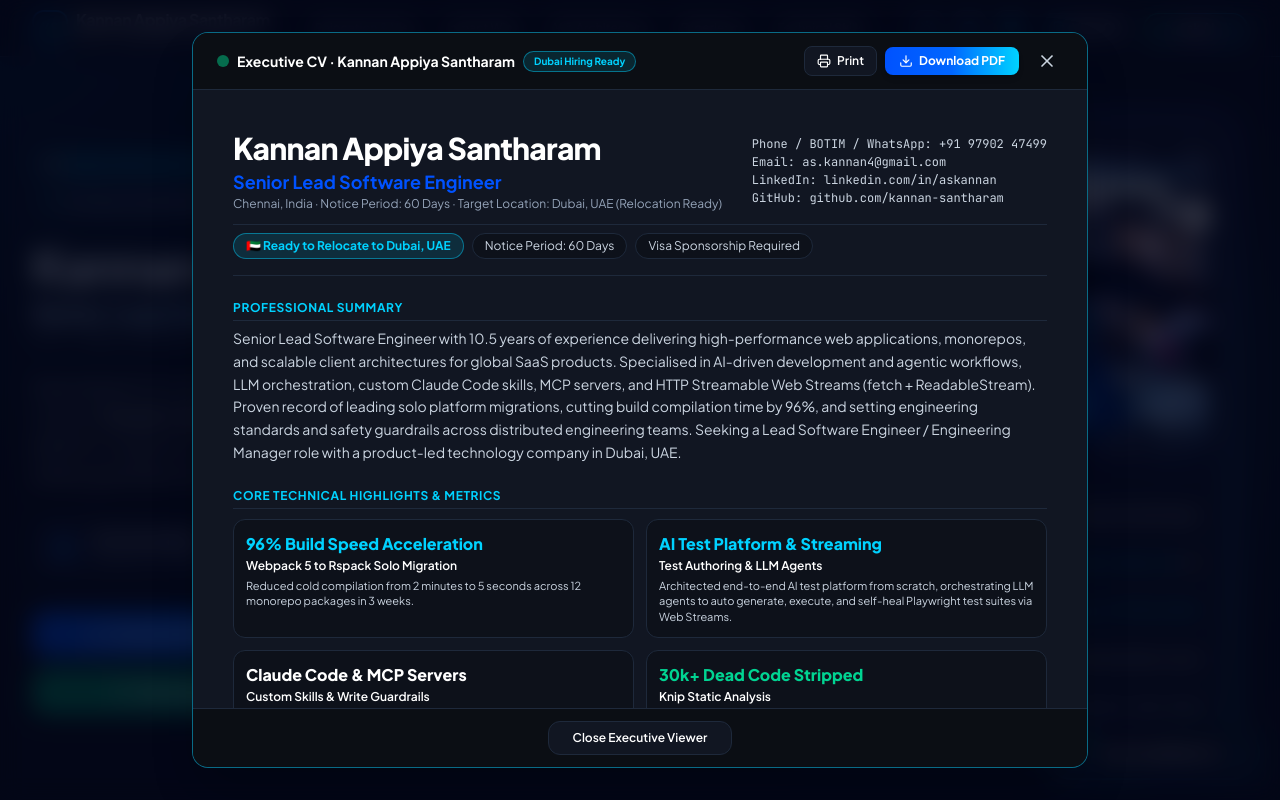
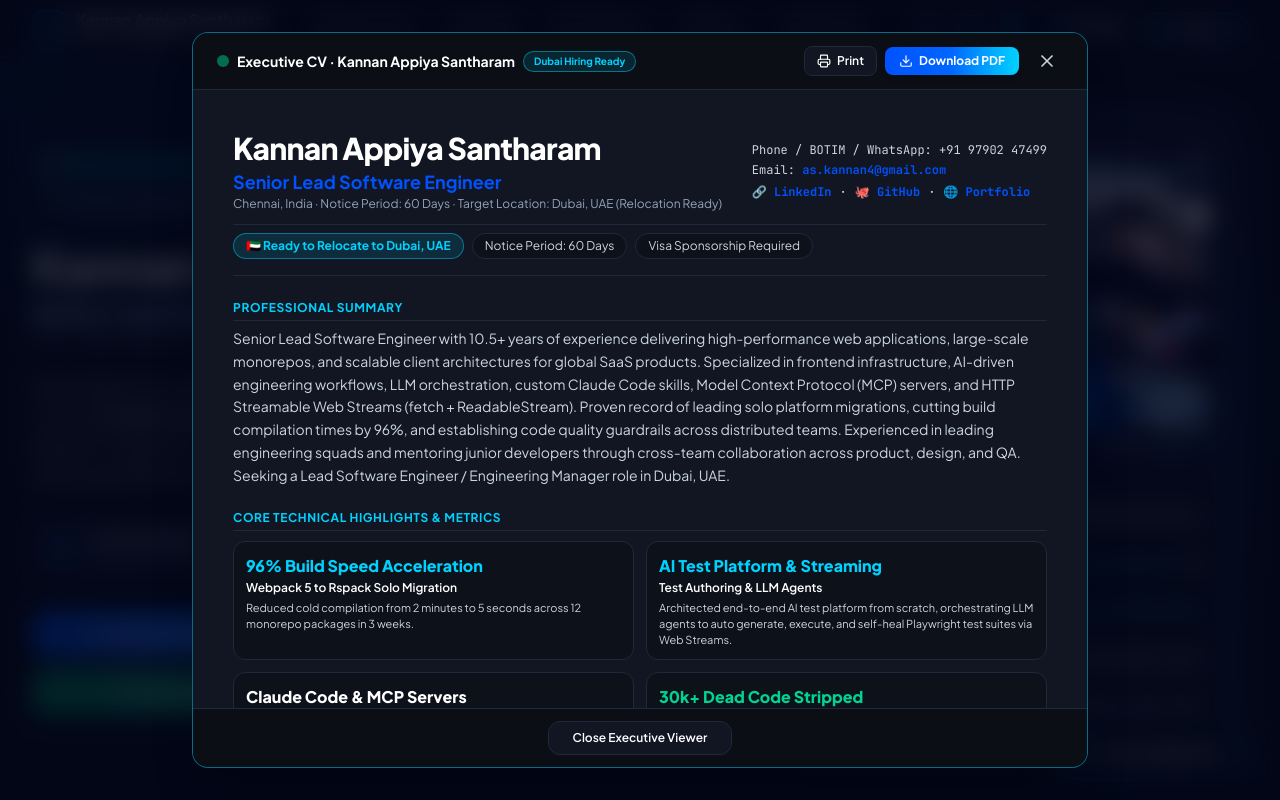
Before and after one commit to kannan-santharam/kannan-portfolio, a React (Vite) app: page / in a window 1280 px wide. Both pictures are taken after a click on the button "Interactive Executive View". Shown: the top 800 px of the page. Built offline with nearby package versions, Linux system fonts and the light colour scheme.

Commit message:
fix(resume): align professional experience header, fix bullet encoding, embed visible URLs, add SSE skill, and set PDF metadata

```diff
--- a/src/components/HeroSection.tsx
+++ b/src/components/HeroSection.tsx
@@ -150,7 +150,7 @@
               <div className="grid grid-cols-1 sm:grid-cols-2 gap-2.5">
                 <a
                   href="/Kannan_Santharam.pdf"
-                  download="Kannan_Santharam_Senior_Lead_Software_Engineer.pdf"
+                  download="Kannan-AS.pdf"
                   className="flex items-center justify-center gap-2 rounded-xl bg-gradient-to-r from-[#0052FF] via-[#0066FF] to-[#00D2FF] px-5 py-3 text-xs sm:text-sm font-bold text-white transition-all hover:scale-[1.01] hover:shadow-lg hover:shadow-[#0052FF]/30 cursor-pointer text-center active:scale-95 shadow-md"
                 >
                   <Download className="h-4 w-4 shrink-0" />
--- a/src/components/ResumeModal.tsx
+++ b/src/components/ResumeModal.tsx
@@ -48,7 +48,7 @@
 
             <a
               href="/Kannan_Santharam.pdf"
-              download="Kannan_Appiya_Santharam_Senior_Lead_Software_Engineer.pdf"
+              download="Kannan-AS.pdf"
               className="flex items-center gap-1.5 rounded-lg bg-gradient-to-r from-[#0052FF] via-[#0066FF] to-[#00D2FF] px-3.5 py-1.5 text-xs font-bold text-white transition-all hover:brightness-110 shadow-md cursor-pointer"
             >
               <Download className="h-3.5 w-3.5" />
@@ -84,11 +84,22 @@
               </div>
 
               {/* Clean Contact Info */}
-              <div className="space-y-0.5 text-xs theme-sub font-mono print:text-right print:font-sans print:text-[9pt] print:text-slate-700">
+              <div className="space-y-1 text-xs theme-sub font-mono print:text-right print:font-sans print:text-[9pt] print:text-slate-700">
                 <div>Phone / BOTIM / WhatsApp: {RESUME_DATA.contact.phone}</div>
-                <div>Email: {RESUME_DATA.contact.email}</div>
-                <div>LinkedIn: {RESUME_DATA.contact.linkedinDisplay}</div>
-                <div>GitHub: {RESUME_DATA.contact.githubDisplay}</div>
+                <div>Email: <a href={`mailto:${RESUME_DATA.contact.email}`} className="text-[var(--color-primary)] hover:underline font-semibold">{RESUME_DATA.contact.email}</a></div>
+                <div className="pt-0.5 flex flex-wrap items-center gap-2 print:justify-end">
+                  <a href={RESUME_DATA.contact.linkedin} target="_blank" rel="noreferrer" className="text-[var(--color-primary)] hover:underline font-bold flex items-center gap-1">
+                    <span>🔗 LinkedIn</span>
+                  </a>
+                  <span>·</span>
+                  <a href={RESUME_DATA.contact.github} target="_blank" rel="noreferrer" className="text-[var(--color-primary)] hover:underline font-bold flex items-center gap-1">
+                    <span>🐙 GitHub</span>
+                  </a>
+                  <span>·</span>
+                  <a href="https://kannan-ai-dev.vercel.app" target="_blank" rel="noreferrer" className="text-[var(--color-primary)] hover:underline font-bold flex items-center gap-1">
+                    <span>🌐 Portfolio</span>
+                  </a>
+                </div>
               </div>
             </div>
 
@@ -195,12 +206,12 @@
               Technical Skills Matrix
             </h2>
             <div className="space-y-1.5 text-xs theme-sub mt-2 print:space-y-0.5 print:text-[9pt] print:text-slate-800 print:mt-1">
-              <div><strong>Frontend Core:</strong> React, React Compiler, TypeScript, JavaScript (ES6+), HTML5, CSS3, Tailwind CSS, SASS</div>
-              <div><strong>AI & Agentic Tech:</strong> Claude Code Skills, Model Context Protocol (MCP) Servers, Cursor IDE, LLM Orchestration, Write-Scope Safety, Amazon Bedrock AgentCore</div>
-              <div><strong>State & APIs:</strong> GraphQL, Apollo Client, REST APIs, Zustand, Custom Cached Query Hooks, HTTP Streamable Web Streams (fetch + ReadableStream)</div>
-              <div><strong>Architecture & Build:</strong> Monorepos, Rust-powered Rspack, Webpack 5, Vite, pnpm, Micro-Frontends, Knip Static Analysis, Design Systems, UI SDKs</div>
-              <div><strong>Testing & DevOps:</strong> Playwright E2E Suite (232 specs), Node.js, Jenkins CI/CD Pipelines, AWS (EC2, S3, Route 53)</div>
-              <div><strong>Leadership:</strong> Technical Team Leadership, Code Reviews, Developer Mentorship, Technical Knowledge Sharing, Engineering Governance</div>
+              <div><strong>Frontend Core:</strong> React, TypeScript, JavaScript (ES6+), HTML5, CSS3, Tailwind CSS, SASS, Responsive Web Design, Core Web Vitals</div>
+              <div><strong>AI & Agentic Tech:</strong> Claude Code Skills, Model Context Protocol (MCP) Servers, Cursor IDE, LLM Orchestration, HTTP Streamable (ReadableStream), Agent Guardrails & Write-Scope Design</div>
+              <div><strong>State, APIs & Streaming:</strong> GraphQL, Apollo Client, REST APIs, Zustand, Custom Cached Query Hooks, Server-Sent Events (SSE), HTTP Streamable Web Streams</div>
+              <div><strong>Architecture & Build:</strong> Monorepos, Rust-powered Rspack, Webpack 5, Micro-Frontends, Knip Static Analysis, Design Systems, Role-Based Access Control (RBAC)</div>
+              <div><strong>Testing, DevOps & Cloud:</strong> Playwright End-to-End Suite (232 specs), Node.js, Jenkins CI/CD Pipelines, Docker, AWS (EC2, S3, Route 53), Amazon Bedrock AgentCore</div>
+              <div><strong>Leadership & Process:</strong> Engineering Squad Leadership, Developer Mentorship (6 to 7 engineers), Technical Knowledge Sharing, Agile Methodology, Git & GitHub Flow, Architecture & Code Reviews, Cross-Team Collaboration</div>
             </div>
           </div>
 
--- a/src/data/resumeData.ts
+++ b/src/data/resumeData.ts
@@ -28,7 +28,7 @@
 export const RESUME_DATA = {
   name: "Kannan Appiya Santharam",
   title: "Senior Lead Software Engineer",
-  subTitle: "React · TypeScript · AI-Native Engineering · Large-Scale Monorepos",
+  subTitle: "React · Node.js · AI-Native Engineering · Large-Scale Monorepos",
   relocation: {
     targetCity: "Dubai, UAE",
     currentLocation: "Chennai, India",
@@ -47,7 +47,7 @@
     github: "https://github.com/kannan-santharam",
     githubDisplay: "github.com/kannan-santharam",
   },
-  summary: `Senior Lead Software Engineer with 10.5 years of experience delivering high-performance web applications, monorepos, and scalable client architectures for global SaaS products. Specialised in AI-driven development and agentic workflows, LLM orchestration, custom Claude Code skills, MCP servers, and HTTP Streamable Web Streams (fetch + ReadableStream). Proven record of leading solo platform migrations, cutting build compilation time by 96%, and setting engineering standards and safety guardrails across distributed engineering teams. Seeking a Lead Software Engineer / Engineering Manager role with a product-led technology company in Dubai, UAE.`,
+  summary: `Senior Lead Software Engineer with 10.5+ years of experience delivering high-performance web applications, large-scale monorepos, and scalable client architectures for global SaaS products. Specialized in frontend infrastructure, AI-driven engineering workflows, LLM orchestration, custom Claude Code skills, Model Context Protocol (MCP) servers, and HTTP Streamable Web Streams (fetch + ReadableStream). Proven record of leading solo platform migrations, cutting build compilation times by 96%, and establishing code quality guardrails across distributed teams. Experienced in leading engineering squads and mentoring junior developers through cross-team collaboration across product, design, and QA. Seeking a Lead Software Engineer / Engineering Manager role in Dubai, UAE.`,
 
   metrics: [
     {
@@ -61,7 +61,7 @@
     {
       value: "AI-Native",
       label: "Test-Authoring & LLM Agents",
-      description: "Architected end-to-end AI test platform from scratch using React & Node.js, orchestrating LLM agents to auto-generate, execute, and self-heal Playwright test suites with real-time feedback delivered via HTTP Streamable Web Streams (fetch + ReadableStream).",
+      description: "Architected end-to-end AI test platform from scratch using React & Node.js, orchestrating LLM agents to auto generate, execute, and self-heal Playwright test suites with real-time feedback delivered via HTTP Streamable Web Streams (fetch + ReadableStream).",
       subtext: "React · Node.js · HTTP Streamable · LLM Agents",
       badge: "GenAI & Agentic Tech",
       iconName: "Bot"
@@ -112,13 +112,14 @@
       progression: "Senior Software Engineer → Lead Software Engineer → Senior Lead Software Engineer",
       featured: true,
       highlights: [
-        "Architected an AI test authoring platform from scratch using React and Node.js, orchestrating LLM agents to auto generate, execute, and self-heal Playwright test suites with real-time feedback delivered via HTTP Streamable Web Streams (fetch + ReadableStream).",
+        "Led an engineering squad of frontend developers, driving sprint execution, architecture reviews, and cross-team collaboration across product, design, and QA to deliver enterprise features on schedule.",
+        "Mentored junior and mid-level engineers on React best practices and monorepo code quality, while standardizing a reusable UI SDK framework adopted across product teams.",
+        "Architected an AI test authoring platform from zero using React and Node.js, orchestrating LLM agents over HTTP Streamable Web Streams (fetch + ReadableStream) to auto generate, run, and self-heal end-to-end test suites.",
         "Authored custom production Claude Code skills and engineered Model Context Protocol (MCP) servers, establishing strict multi-tier write-scope guardrails to secure autonomous agent workflows across the codebase.",
         "Executed a solo Webpack 5 to Rspack migration in 3 weeks, reducing cold-start build compilation from 2 minutes to 5 seconds across 12 packages.",
         "Improved application load times through React lazy loading, route-level code splitting and per-package chunking strategy across the monorepo.",
         "Eliminated 30,000+ lines of dead code and unused dependencies across the monorepo using Knip static analysis.",
         "Maintained platform health with a 232-spec Playwright regression suite in Jenkins CI.",
-        "Sole-authored a reusable API / UI SDK integration framework adopted across product teams, standardising how features consume platform services.",
         "Built role-based access control (RBAC) gates and high-frequency polling dashboards using custom cached Apollo query hooks, balancing data freshness against network load."
       ],
       skills: ["React", "TypeScript", "Rspack", "MCP Servers", "HTTP Streamable", "Claude Code Skills", "GraphQL", "Apollo", "Playwright", "Zustand", "Knip"]
@@ -132,12 +133,13 @@
       progression: "Onboarding Engineer → Senior Software Engineer (Customer-Facing Engineering)",
       featured: true,
       highlights: [
+        "Mentored 6 to 7 junior and onboarding software engineers on React, REST API development, and UI architecture, conducting regular code and design reviews to accelerate ramp-up time.",
         "Worked directly with enterprise customers alongside Support, Customer Success and Sales teams to understand complex requirements, then partnered with Product Design to deliver UI solutions.",
         "Built UI web pages and REST API services across Freshworks products using React, JavaScript, Node.js, HTML and SASS.",
         "Built a Customer 360 dashboard consolidating all customer support, sales, and account information into a single unified operational view.",
         "Integrated tier 1 enterprise SaaS platforms including Jira, Salesforce, Zendesk and ServiceNow with Freshworks products through robust REST API services.",
         "Implemented multiple Freshworks add-ons and supporting REST API services to solve customer-specific operational use cases.",
-        "Created UI wireframes and design mockups in Balsamiq, mentored engineers on add-on development, and led code & UI design reviews."
+        "Created UI wireframes and design mockups in Balsamiq, and led code & UI design reviews."
       ],
       skills: ["React", "JavaScript", "Node.js", "REST APIs", "SaaS Integrations (Jira, Salesforce, Zendesk, ServiceNow)", "Customer 360", "SASS"]
     },
@@ -152,7 +154,7 @@
         "Designed and implemented high-converting company web pages and product landing pages.",
         "Built a seamless integration connecting Freshservice with DocuSign using REST API services; the product was subsequently acquired by Freshworks."
       ],
-      skills: ["JavaScript", "DocuSign API", "Freshservice Integration", "REST APIs", "HTML5/CSS3"]
+      skills: ["JavaScript", "HTML5", "CSS3", "REST APIs", "DocuSign API"]
     },
     {
       id: "niche",
@@ -164,9 +166,9 @@
       highlights: [
         "Designed and implemented responsive web pages, landing pages, and custom plugins for a commercial video-hosting platform.",
         "Built a video player customisation feature from scratch with configurable player buttons, annotations, and call-to-action overlays.",
-        "Implemented an administrative dashboard that dynamically generated Stripe pricing plans based on feature selection, storage tiers, and bandwidth tiers."
+        "Implemented an administrative dashboard that dynamically calculated Stripe pricing plans based on feature selection, storage tiers, and bandwidth limits."
       ],
-      skills: ["JavaScript", "HTML5", "CSS3", "Stripe API", "Video Player Customization", "Admin Dashboards"]
+      skills: ["JavaScript", "HTML5", "CSS3", "Responsive Design", "Stripe API"]
     }
   ] as ExperienceItem[],
 
@@ -188,11 +190,13 @@
       title: "Software Core & Frameworks",
       category: "frontend",
       skills: [
-        { name: "React (Compiler)", level: "Expert", hot: true },
+        { name: "React", level: "Expert", hot: true },
         { name: "TypeScript", level: "Expert", hot: true },
         { name: "JavaScript (ES6+)", level: "Expert" },
-        { name: "HTML5 & Semantic Web", level: "Expert" },
-        { name: "CSS3 / SASS / Tailwind CSS", level: "Expert" }
+        { name: "HTML5 & CSS3", level: "Expert" },
+        { name: "Tailwind CSS & SASS", level: "Expert" },
+        { name: "Responsive Web Design", level: "Expert" },
+        { name: "Core Web Vitals", level: "Expert" }
       ]
     },
     {
@@ -201,6 +205,7 @@
       skills: [
         { name: "GraphQL & Apollo Client", level: "Expert", hot: true },
         { name: "HTTP Streamable Web Streams", level: "Expert", hot: true },
+        { name: "Server-Sent Events (SSE)", level: "Expert", hot: true },
         { name: "Zustand State Management", level: "Expert" },
         { name: "REST API Design & Integration", level: "Expert" },
         { name: "Custom Cached Query Hooks", level: "Expert" }
@@ -222,22 +227,24 @@
       title: "Testing, DevOps & Cloud",
       category: "devops",
       skills: [
-        { name: "Playwright End-to-End Suite", level: "Expert", hot: true },
+        { name: "Playwright End-to-End Suite (232 specs)", level: "Expert", hot: true },
         { name: "Node.js Backend Services", level: "Advanced" },
         { name: "Jenkins CI/CD Pipelines", level: "Proficient" },
+        { name: "Docker", level: "Proficient" },
         { name: "AWS (EC2, S3, Route 53)", level: "Proficient" }
       ]
     },
     {
-      title: "Leadership & Strategy",
+      title: "Leadership & Process",
       category: "leadership",
       skills: [
-        { name: "Technical Team Leadership", level: "Expert" },
-        { name: "Developer Mentorship & Code Reviews", level: "Expert" },
-        { name: "Conducting AI & Tech Knowledge Sessions", level: "Expert", hot: true },
-        { name: "Architecture & Design Reviews", level: "Expert" },
-        { name: "Engineering Safety Standards", level: "Expert" },
-        { name: "Cross-Cultural Collaboration", level: "Expert" }
+        { name: "Engineering Squad Leadership", level: "Expert" },
+        { name: "Developer Mentorship (6 to 7 engineers)", level: "Expert" },
+        { name: "Technical Knowledge Sharing", level: "Expert", hot: true },
+        { name: "Architecture & Code Reviews", level: "Expert" },
+        { name: "Agile Methodology", level: "Expert" },
+        { name: "Git & GitHub Flow", level: "Expert" },
+        { name: "Cross-Team Collaboration", level: "Expert" }
       ]
     }
   ] as SkillCategory[],
```
Also changed, not shown: src/data/candidateDetailedDossier.ts (+5 -4 lines), 2 other files (tests, documents, lock files or other folders).
